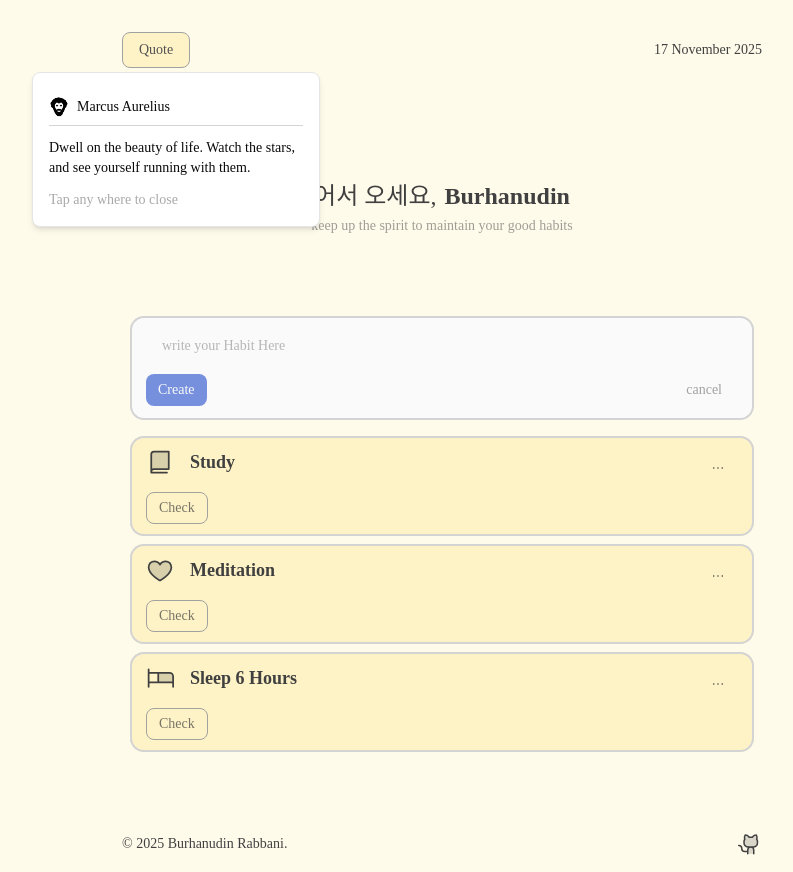
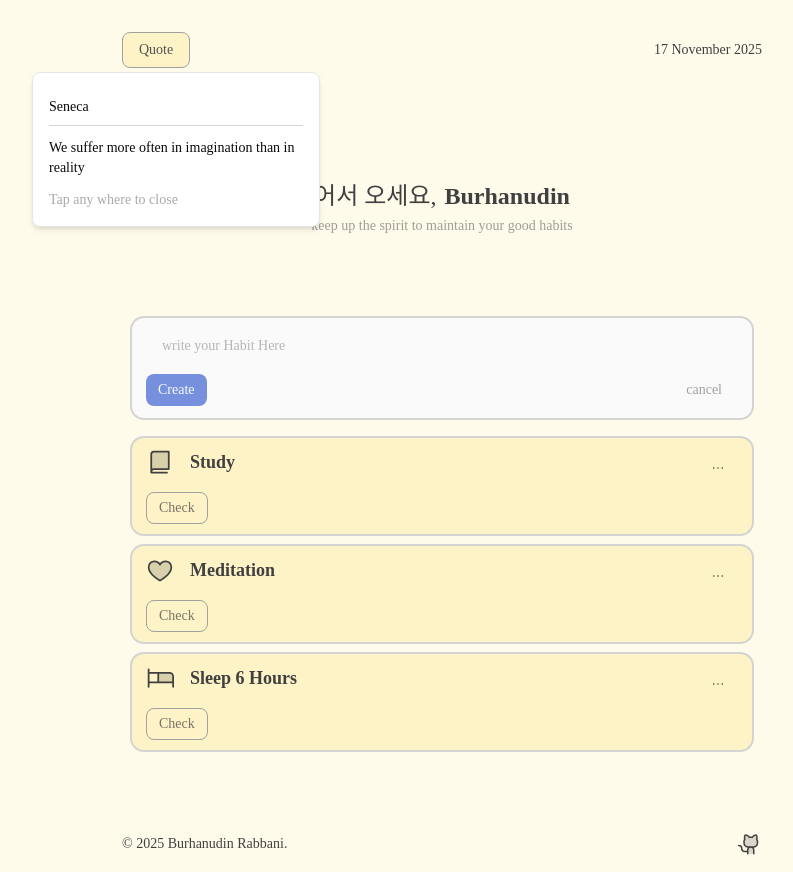
Before and after one commit to burhanudinrabbani666/task-management, a React (Vite) app: page / in a window 1280 px wide. Both pictures are taken after a click on the button "Quote". Shown: the whole page, without its empty margins (198-991 px from the left). Built offline with nearby package versions, Linux system fonts and the light colour scheme.

Commit message:
feat: structure quotes

```diff
--- a/src/components/top.tsx
+++ b/src/components/top.tsx
@@ -9,9 +9,51 @@ const quote = [
   "Everything we hear is an opinion, not a fact. Everything we see is a perspective, not the truth.",
 ];
 
+type quote = {
+  id: number;
+  name: string;
+  quote: Array<string>;
+};
+
+type Quotes = quote[];
+const quotes: Quotes = [
+  {
+    id: 1,
+    name: "Marcuc Airelius",
+    quote: [
+      "You have power over your mind - not outside events. Realize this, and you will find strength.",
+      "The happiness of your life depends upon the quality of your thoughts.",
+      "Dwell on the beauty of life. Watch the stars, and see yourself running with them.",
+      "Everything we hear is an opinion, not a fact. Everything we see is a perspective, not the truth.",
+    ],
+  },
+  {
+    id: 2,
+    name: "Seneca",
+    quote: [
+      "Sometimes even to live is an act of courage.",
+      "Luck is what happens when preparation meets opportunity.",
+      "We suffer more often in imagination than in reality",
+      "All cruelty springs from weakness.",
+    ],
+  },
+  {
+    id: 3,
+    name: "Epictetus",
+    quote: [
+      "Don't explain your philosophy. Embody it.",
+      "Wealth consists not in having great possessions, but in having few wants.",
+      "It's not what happens to you, but how you react to it that matters.",
+      "If you want to improve, be content to be thought foolish and stupid.",
+    ],
+  },
+];
+
 const dayTime = dayjs().format("D MMMM YYYY");
 
 export function Top() {
+  const getId = Math.trunc(Math.random() * quotes.length);
+  const getQuote = Math.trunc(Math.random() * quotes[getId].quote.length);
   return (
     <div className="my-8 flex items-center justify-between px-4">
       <Popover>
@@ -24,10 +66,9 @@ export function Top() {
         <PopoverContent className="ml-10">
           <div className="space-y-3">
             <div className="flex gap-2 border-b border-b-neutral-300 py-2">
-              <img src="/public/marcus.png" alt="" />
-              <span>Marcus Aurelius</span>
+              <span>{quotes[getId].name}</span>
             </div>
-            <p>{quote[Math.trunc(Math.random() * 3)]}</p>
+            <p>{quotes[getId].quote[getQuote]}</p>
             <span className="opacity-35">Tap any where to close</span>
           </div>
         </PopoverContent>
```
Also changed, not shown: src/components/header.tsx (deleted).
